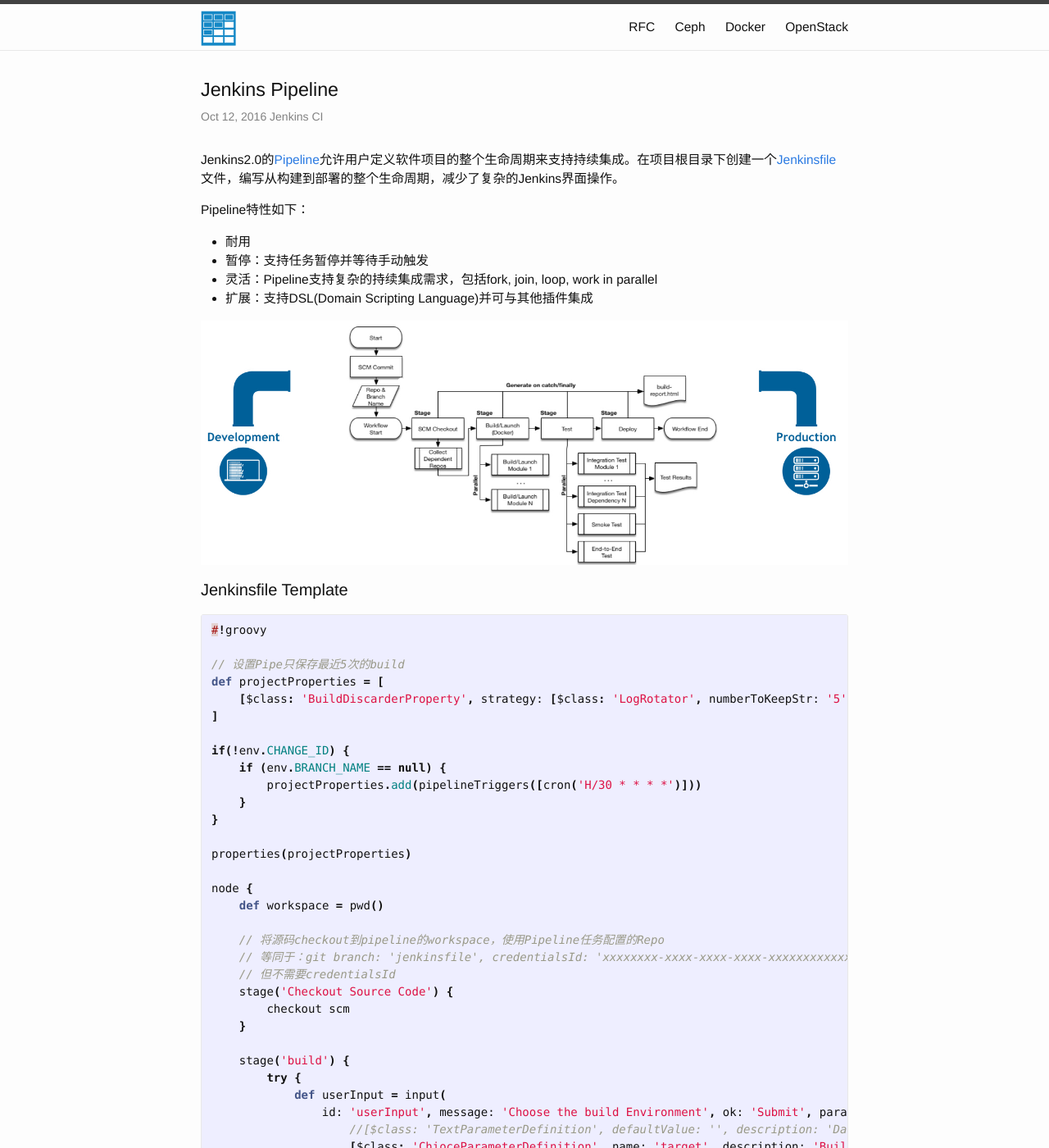
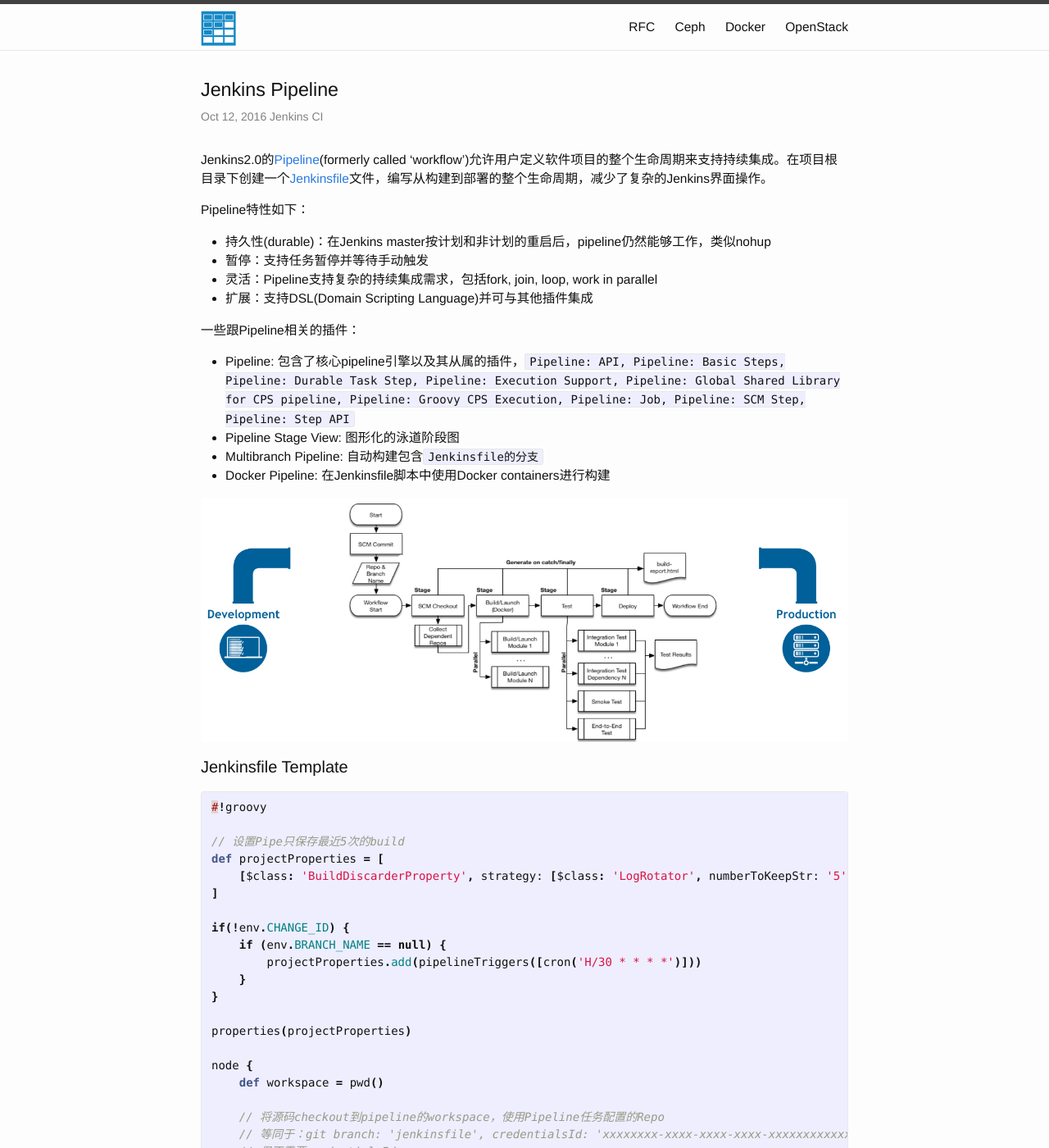
Before and after one commit to zhjwpku/zhjwpku.github.io, a Jekyll site: the page built from _posts/2016-10-12-Jenkins-Pipeline.markdown, in a window 1280 px wide and 1400 px high. Shown: the whole window at 82% size. Built offline with Jekyll 4.4.1, drawn with Linux system fonts in a browser that asks for light colours; comment, search, counter and statistics services are not loaded; some of the changed text lies outside the part shown.

Commit message:
Jenkins Pipeline: pipeline plugins & pipeline step ref
Signed-off-by: Zhao Junwang <zhjwpku@gmail.com>

```diff
--- a/_posts/2016-10-12-Jenkins-Pipeline.markdown
+++ b/_posts/2016-10-12-Jenkins-Pipeline.markdown
@@ -7,14 +7,21 @@
 - CI
 ---
 
-Jenkins2.0的[Pipeline][overview]允许用户定义软件项目的整个生命周期来支持持续集成。在项目根目录下创建一个[Jenkinsfile][jenkinsfile]文件，编写从构建到部署的整个生命周期，减少了复杂的Jenkins界面操作。
+Jenkins2.0的[Pipeline][overview](formerly called 'workflow')允许用户定义软件项目的整个生命周期来支持持续集成。在项目根目录下创建一个[Jenkinsfile][jenkinsfile]文件，编写从构建到部署的整个生命周期，减少了复杂的Jenkins界面操作。
 
 Pipeline特性如下：
 
-- 耐用
+- 持久性(durable)：在Jenkins master按计划和非计划的重启后，pipeline仍然能够工作，类似nohup
 - 暂停：支持任务暂停并等待手动触发
 - 灵活：Pipeline支持复杂的持续集成需求，包括fork, join, loop, work in parallel
 - 扩展：支持DSL(Domain Scripting Language)并可与其他插件集成
+
+一些跟Pipeline相关的插件：
+
+- Pipeline: 包含了核心pipeline引擎以及其从属的插件，`Pipeline: API, Pipeline: Basic Steps, Pipeline: Durable Task Step, Pipeline: Execution Support, Pipeline: Global Shared Library for CPS pipeline, Pipeline: Groovy CPS Execution, Pipeline: Job, Pipeline: SCM Step, Pipeline: Step API`
+- Pipeline Stage View: 图形化的泳道阶段图
+- Multibranch Pipeline: 自动构建包含`Jenkinsfile的分支`
+- Docker Pipeline: 在Jenkinsfile脚本中使用Docker containers进行构建
 
 ![real world pipeline flow](/assets/201610/realworld-pipeline-flow.png)
 
@@ -48,6 +55,7 @@
 
     stage('build') {
         try {
+            // 目前这种写法不好，因为在node里使用input将使得node本身和workspace被lock，不能够被别的job使用
             def userInput = input(
                 id: 'userInput', message: 'Choose the build Environment', ok: 'Submit', parameters[
                     //[$class: 'TextParameterDefinition', defaultValue: '', description: 'Data Sufix', name: 'snapshot'],
@@ -157,6 +165,10 @@
 
 {% endhighlight %}
 
+Stage View
+
+![pipeline stage view](/assets/201610/pipeline_stage_view.png)
+
 <br>
 <span class="post-meta">
 Reference:
@@ -165,8 +177,18 @@
 <span class="post-meta">
 1. Jenkins1.0版本的Workflow插件介绍: [Continuous Delivery With Jenkins Workflow](/assets/pdf/jenkins-workflow.pdf)<br>
 2. Pipeline Overview: [https://jenkins.io/doc/book/pipeline/overview/][overview]<br>
-3. Jenkinsfile: [https://jenkins.io/doc/book/pipeline/jenkinsfile/][jenkinsfile]
+3. Jenkinsfile: [https://jenkins.io/doc/book/pipeline/jenkinsfile/][jenkinsfile]<br>
+4. Pipeline Steps Reference: [https://jenkins.io/doc/pipeline/steps/][stepRef]<br>
+5. [Top 10 Best Practices for Jenkins Pipeline Plugin][top10]<br>
+6. [Using the Pipeline Plugin to Accelerate Continuous Delivery — Part 1][part1]<br>
+7. [Using the Pipeline Plugin to Accelerate Continuous Delivery — Part 2][part2]<br>
+8. [Using the Pipeline Plugin to Accelerate Continuous Delivery — Part 3][part3]
 </span>
 
 [overview]: https://jenkins.io/doc/book/pipeline/overview/
 [jenkinsfile]: https://jenkins.io/doc/book/pipeline/jenkinsfile/
+[stepRef]: https://jenkins.io/doc/pipeline/steps/
+[top10]: https://www.cloudbees.com/blog/top-10-best-practices-jenkins-pipeline-plugin
+[part1]: https://www.cloudbees.com/blog/using-pipeline-plugin-accelerate-continuous-delivery-part-1
+[part2]: https://www.cloudbees.com/blog/using-pipeline-plugin-accelerate-continuous-delivery-part-2
+[part3]: https://www.cloudbees.com/blog/using-pipeline-plugin-accelerate-continuous-delivery-part-3
```
Also changed, not shown: assets/201610/pipeline_stage_view.png (added).
